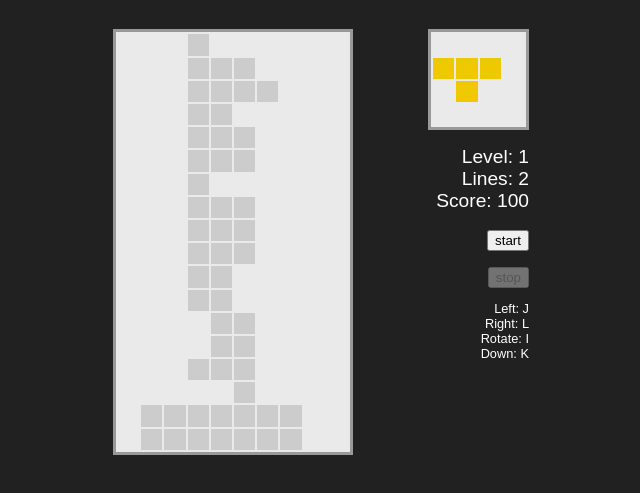
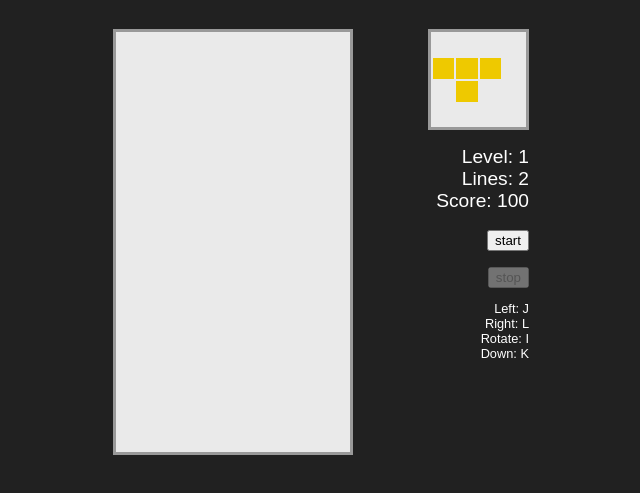
Before and after one commit to GilbertSun/tetris, a plain HTML site: page tetris.html in a window 1280 px wide. Shown: the part 61-554 px from the top of the page, without its empty margins (319-959 px from the left). Drawn offline with Linux system fonts and the light colour scheme.

Commit message:
change the structure of project

```diff
--- a/tetris.htm
+++ b/tetris.html
@@ -3,7 +3,7 @@
 	<head>
 		<meta http-equiv="Content-Type" content="text/html; charset=utf-8">
 		<title>Tetris with jQuery</title>
-		<script type="text/javascript" src="./js/jquery-1.8.1.js"></script>
+		<script type="text/javascript" src="./lib/jquery-1.8.1.js"></script>
 		<script type="text/javascript" src="./js/tetris.js"></script>
 		<link rel="stylesheet" type="text/css" href="./css/tetris.css">
 	</head>
@@ -17,7 +17,7 @@
 							<td id="a1" style="background-color: rgb(234, 234, 234); "></td>
 							<td id="a2" style="background-color: rgb(234, 234, 234); "></td>
 							<td id="a3" style="background-color: rgb(234, 234, 234); "></td>
-							<td id="a4" style="background-color: rgb(204, 204, 204); "></td>
+							<td id="a4" style="background-color: rgb(234, 234, 234); "></td>
 							<td id="a5" style="background-color: rgb(234, 234, 234); "></td>
 							<td id="a6" style="background-color: rgb(234, 234, 234); "></td>
 							<td id="a7" style="background-color: rgb(234, 234, 234); "></td>
@@ -29,9 +29,9 @@
 							<td id="b1" style="background-color: rgb(234, 234, 234); "></td>
 							<td id="b2" style="background-color: rgb(234, 234, 234); "></td>
 							<td id="b3" style="background-color: rgb(234, 234, 234); "></td>
-							<td id="b4" style="background-color: rgb(204, 204, 204); "></td>
-							<td id="b5" style="background-color: rgb(204, 204, 204); "></td>
-							<td id="b6" style="background-color: rgb(204, 204, 204); "></td>
+							<td id="b4" style="background-color: rgb(234, 234, 234); "></td>
+							<td id="b5" style="background-color: rgb(234, 234, 234); "></td>
+							<td id="b6" style="background-color: rgb(234, 234, 234); "></td>
 							<td id="b7" style="background-color: rgb(234, 234, 234); "></td>
 							<td id="b8" style="background-color: rgb(234, 234, 234); "></td>
 							<td id="b9" style="background-color: rgb(234, 234, 234); "></td>
@@ -41,10 +41,10 @@
 							<td id="c1" style="background-color: rgb(234, 234, 234); "></td>
 							<td id="c2" style="background-color: rgb(234, 234, 234); "></td>
 							<td id="c3" style="background-color: rgb(234, 234, 234); "></td>
-							<td id="c4" style="background-color: rgb(204, 204, 204); "></td>
-							<td id="c5" style="background-color: rgb(204, 204, 204); "></td>
-							<td id="c6" style="background-color: rgb(204, 204, 204); "></td>
-							<td id="c7" style="background-color: rgb(204, 204, 204); "></td>
+							<td id="c4" style="background-color: rgb(234, 234, 234); "></td>
+							<td id="c5" style="background-color: rgb(234, 234, 234); "></td>
+							<td id="c6" style="background-color: rgb(234, 234, 234); "></td>
+							<td id="c7" style="background-color: rgb(234, 234, 234); "></td>
 							<td id="c8" style="background-color: rgb(234, 234, 234); "></td>
 							<td id="c9" style="background-color: rgb(234, 234, 234); "></td>
 							<td id="c10" style="background-color: rgb(234, 234, 234); "></td>
@@ -53,8 +53,8 @@
 							<td id="d1" style="background-color: rgb(234, 234, 234); "></td>
 							<td id="d2" style="background-color: rgb(234, 234, 234); "></td>
 							<td id="d3" style="background-color: rgb(234, 234, 234); "></td>
-							<td id="d4" style="background-color: rgb(204, 204, 204); "></td>
-							<td id="d5" style="background-color: rgb(204, 204, 204); "></td>
+							<td id="d4" style="background-color: rgb(234, 234, 234); "></td>
+							<td id="d5" style="background-color: rgb(234, 234, 234); "></td>
 							<td id="d6" style="background-color: rgb(234, 234, 234); "></td>
 							<td id="d7" style="background-color: rgb(234, 234, 234); "></td>
 							<td id="d8" style="background-color: rgb(234, 234, 234); "></td>
@@ -65,9 +65,9 @@
 							<td id="e1" style="background-color: rgb(234, 234, 234); "></td>
 							<td id="e2" style="background-color: rgb(234, 234, 234); "></td>
 							<td id="e3" style="background-color: rgb(234, 234, 234); "></td>
-							<td id="e4" style="background-color: rgb(204, 204, 204); "></td>
-							<td id="e5" style="background-color: rgb(204, 204, 204); "></td>
-							<td id="e6" style="background-color: rgb(204, 204, 204); "></td>
+							<td id="e4" style="background-color: rgb(234, 234, 234); "></td>
+							<td id="e5" style="background-color: rgb(234, 234, 234); "></td>
+							<td id="e6" style="background-color: rgb(234, 234, 234); "></td>
 							<td id="e7" style="background-color: rgb(234, 234, 234); "></td>
 							<td id="e8" style="background-color: rgb(234, 234, 234); "></td>
 							<td id="e9" style="background-color: rgb(234, 234, 234); "></td>
@@ -77,9 +77,9 @@
 							<td id="f1" style="background-color: rgb(234, 234, 234); "></td>
 							<td id="f2" style="background-color: rgb(234, 234, 234); "></td>
 							<td id="f3" style="background-color: rgb(234, 234, 234); "></td>
-							<td id="f4" style="background-color: rgb(204, 204, 204); "></td>
-							<td id="f5" style="background-color: rgb(204, 204, 204); "></td>
-							<td id="f6" style="background-color: rgb(204, 204, 204); "></td>
+							<td id="f4" style="background-color: rgb(234, 234, 234); "></td>
+							<td id="f5" style="background-color: rgb(234, 234, 234); "></td>
+							<td id="f6" style="background-color: rgb(234, 234, 234); "></td>
 							<td id="f7" style="background-color: rgb(234, 234, 234); "></td>
 							<td id="f8" style="background-color: rgb(234, 234, 234); "></td>
 							<td id="f9" style="background-color: rgb(234, 234, 234); "></td>
@@ -89,7 +89,7 @@
 							<td id="g1" style="background-color: rgb(234, 234, 234); "></td>
 							<td id="g2" style="background-color: rgb(234, 234, 234); "></td>
 							<td id="g3" style="background-color: rgb(234, 234, 234); "></td>
-							<td id="g4" style="background-color: rgb(204, 204, 204); "></td>
+							<td id="g4" style="background-color: rgb(234, 234, 234); "></td>
 							<td id="g5" style="background-color: rgb(234, 234, 234); "></td>
 							<td id="g6" style="background-color: rgb(234, 234, 234); "></td>
 							<td id="g7" style="background-color: rgb(234, 234, 234); "></td>
@@ -101,9 +101,9 @@
 							<td id="h1" style="background-color: rgb(234, 234, 234); "></td>
 							<td id="h2" style="background-color: rgb(234, 234, 234); "></td>
 							<td id="h3" style="background-color: rgb(234, 234, 234); "></td>
-							<td id="h4" style="background-color: rgb(204, 204, 204); "></td>
-							<td id="h5" style="background-color: rgb(204, 204, 204); "></td>
-							<td id="h6" style="background-color: rgb(204, 204, 204); "></td>
+							<td id="h4" style="background-color: rgb(234, 234, 234); "></td>
+							<td id="h5" style="background-color: rgb(234, 234, 234); "></td>
+							<td id="h6" style="background-color: rgb(234, 234, 234); "></td>
 							<td id="h7" style="background-color: rgb(234, 234, 234); "></td>
 							<td id="h8" style="background-color: rgb(234, 234, 234); "></td>
 							<td id="h9" style="background-color: rgb(234, 234, 234); "></td>
@@ -113,9 +113,9 @@
 							<td id="i1" style="background-color: rgb(234, 234, 234); "></td>
 							<td id="i2" style="background-color: rgb(234, 234, 234); "></td>
 							<td id="i3" style="background-color: rgb(234, 234, 234); "></td>
-							<td id="i4" style="background-color: rgb(204, 204, 204); "></td>
-							<td id="i5" style="background-color: rgb(204, 204, 204); "></td>
-							<td id="i6" style="background-color: rgb(204, 204, 204); "></td>
+							<td id="i4" style="background-color: rgb(234, 234, 234); "></td>
+							<td id="i5" style="background-color: rgb(234, 234, 234); "></td>
+							<td id="i6" style="background-color: rgb(234, 234, 234); "></td>
 							<td id="i7" style="background-color: rgb(234, 234, 234); "></td>
 							<td id="i8" style="background-color: rgb(234, 234, 234); "></td>
 							<td id="i9" style="background-color: rgb(234, 234, 234); "></td>
@@ -125,9 +125,9 @@
 							<td id="j1" style="background-color: rgb(234, 234, 234); "></td>
 							<td id="j2" style="background-color: rgb(234, 234, 234); "></td>
 							<td id="j3" style="background-color: rgb(234, 234, 234); "></td>
-							<td id="j4" style="background-color: rgb(204, 204, 204); "></td>
-							<td id="j5" style="background-color: rgb(204, 204, 204); "></td>
-							<td id="j6" style="background-color: rgb(204, 204, 204); "></td>
+							<td id="j4" style="background-color: rgb(234, 234, 234); "></td>
+							<td id="j5" style="background-color: rgb(234, 234, 234); "></td>
+							<td id="j6" style="background-color: rgb(234, 234, 234); "></td>
 							<td id="j7" style="background-color: rgb(234, 234, 234); "></td>
 							<td id="j8" style="background-color: rgb(234, 234, 234); "></td>
 							<td id="j9" style="background-color: rgb(234, 234, 234); "></td>
@@ -137,8 +137,8 @@
 							<td id="k1" style="background-color: rgb(234, 234, 234); "></td>
 							<td id="k2" style="background-color: rgb(234, 234, 234); "></td>
 							<td id="k3" style="background-color: rgb(234, 234, 234); "></td>
-							<td id="k4" style="background-color: rgb(204, 204, 204); "></td>
-							<td id="k5" style="background-color: rgb(204, 204, 204); "></td>
+							<td id="k4" style="background-color: rgb(234, 234, 234); "></td>
+							<td id="k5" style="background-color: rgb(234, 234, 234); "></td>
 							<td id="k6" style="background-color: rgb(234, 234, 234); "></td>
 							<td id="k7" style="background-color: rgb(234, 234, 234); "></td>
 							<td id="k8" style="background-color: rgb(234, 234, 234); "></td>
@@ -149,8 +149,8 @@
 							<td id="l1" style="background-color: rgb(234, 234, 234); "></td>
 							<td id="l2" style="background-color: rgb(234, 234, 234); "></td>
 							<td id="l3" style="background-color: rgb(234, 234, 234); "></td>
-							<td id="l4" style="background-color: rgb(204, 204, 204); "></td>
-							<td id="l5" style="background-color: rgb(204, 204, 204); "></td>
+							<td id="l4" style="background-color: rgb(234, 234, 234); "></td>
+							<td id="l5" style="background-color: rgb(234, 234, 234); "></td>
 							<td id="l6" style="background-color: rgb(234, 234, 234); "></td>
 							<td id="l7" style="background-color: rgb(234, 234, 234); "></td>
 							<td id="l8" style="background-color: rgb(234, 234, 234); "></td>
@@ -162,8 +162,8 @@
 							<td id="m2" style="background-color: rgb(234, 234, 234); "></td>
 							<td id="m3" style="background-color: rgb(234, 234, 234); "></td>
 							<td id="m4" style="background-color: rgb(234, 234, 234); "></td>
-							<td id="m5" style="background-color: rgb(204, 204, 204); "></td>
-							<td id="m6" style="background-color: rgb(204, 204, 204); "></td>
+							<td id="m5" style="background-color: rgb(234, 234, 234); "></td>
+							<td id="m6" style="background-color: rgb(234, 234, 234); "></td>
 							<td id="m7" style="background-color: rgb(234, 234, 234); "></td>
 							<td id="m8" style="background-color: rgb(234, 234, 234); "></td>
 							<td id="m9" style="background-color: rgb(234, 234, 234); "></td>
@@ -174,8 +174,8 @@
 							<td id="n2" style="background-color: rgb(234, 234, 234); "></td>
 							<td id="n3" style="background-color: rgb(234, 234, 234); "></td>
 							<td id="n4" style="background-color: rgb(234, 234, 234); "></td>
-							<td id="n5" style="background-color: rgb(204, 204, 204); "></td>
-							<td id="n6" style="background-color: rgb(204, 204, 204); "></td>
+							<td id="n5" style="background-color: rgb(234, 234, 234); "></td>
+							<td id="n6" style="background-color: rgb(234, 234, 234); "></td>
 							<td id="n7" style="background-color: rgb(234, 234, 234); "></td>
 							<td id="n8" style="background-color: rgb(234, 234, 234); "></td>
 							<td id="n9" style="background-color: rgb(234, 234, 234); "></td>
@@ -185,9 +185,9 @@
 							<td id="o1" style="background-color: rgb(234, 234, 234); "></td>
 							<td id="o2" style="background-color: rgb(234, 234, 234); "></td>
 							<td id="o3" style="background-color: rgb(234, 234, 234); "></td>
-							<td id="o4" style="background-color: rgb(204, 204, 204); "></td>
-							<td id="o5" style="background-color: rgb(204, 204, 204); "></td>
-							<td id="o6" style="background-color: rgb(204, 204, 204); "></td>
+							<td id="o4" style="background-color: rgb(234, 234, 234); "></td>
+							<td id="o5" style="background-color: rgb(234, 234, 234); "></td>
+							<td id="o6" style="background-color: rgb(234, 234, 234); "></td>
 							<td id="o7" style="background-color: rgb(234, 234, 234); "></td>
 							<td id="o8" style="background-color: rgb(234, 234, 234); "></td>
 							<td id="o9" style="background-color: rgb(234, 234, 234); "></td>
@@ -199,7 +199,7 @@
 							<td id="p3" style="background-color: rgb(234, 234, 234); "></td>
 							<td id="p4" style="background-color: rgb(234, 234, 234); "></td>
 							<td id="p5" style="background-color: rgb(234, 234, 234); "></td>
-							<td id="p6" style="background-color: rgb(204, 204, 204); "></td>
+							<td id="p6" style="background-color: rgb(234, 234, 234); "></td>
 							<td id="p7" style="background-color: rgb(234, 234, 234); "></td>
 							<td id="p8" style="background-color: rgb(234, 234, 234); "></td>
 							<td id="p9" style="background-color: rgb(234, 234, 234); "></td>
@@ -207,25 +207,25 @@
 						</tr>
 						<tr>
 							<td id="q1" style="background-color: rgb(234, 234, 234); "></td>
-							<td id="q2" style="background-color: rgb(204, 204, 204); "></td>
-							<td id="q3" style="background-color: rgb(204, 204, 204); "></td>
-							<td id="q4" style="background-color: rgb(204, 204, 204); "></td>
-							<td id="q5" style="background-color: rgb(204, 204, 204); "></td>
-							<td id="q6" style="background-color: rgb(204, 204, 204); "></td>
-							<td id="q7" style="background-color: rgb(204, 204, 204); "></td>
-							<td id="q8" style="background-color: rgb(204, 204, 204); "></td>
+							<td id="q2" style="background-color: rgb(234, 234, 234); "></td>
+							<td id="q3" style="background-color: rgb(234, 234, 234); "></td>
+							<td id="q4" style="background-color: rgb(234, 234, 234); "></td>
+							<td id="q5" style="background-color: rgb(234, 234, 234); "></td>
+							<td id="q6" style="background-color: rgb(234, 234, 234); "></td>
+							<td id="q7" style="background-color: rgb(234, 234, 234); "></td>
+							<td id="q8" style="background-color: rgb(234, 234, 234); "></td>
 							<td id="q9" style="background-color: rgb(234, 234, 234); "></td>
 							<td id="q10" style="background-color: rgb(234, 234, 234); "></td>
 						</tr>
 						<tr>
 							<td id="r1" style="background-color: rgb(234, 234, 234); "></td>
-							<td id="r2" style="background-color: rgb(204, 204, 204); "></td>
-							<td id="r3" style="background-color: rgb(204, 204, 204); "></td>
-							<td id="r4" style="background-color: rgb(204, 204, 204); "></td>
-							<td id="r5" style="background-color: rgb(204, 204, 204); "></td>
-							<td id="r6" style="background-color: rgb(204, 204, 204); "></td>
-							<td id="r7" style="background-color: rgb(204, 204, 204); "></td>
-							<td id="r8" style="background-color: rgb(204, 204, 204); "></td>
+							<td id="r2" style="background-color: rgb(234, 234, 234); "></td>
+							<td id="r3" style="background-color: rgb(234, 234, 234); "></td>
+							<td id="r4" style="background-color: rgb(234, 234, 234); "></td>
+							<td id="r5" style="background-color: rgb(234, 234, 234); "></td>
+							<td id="r6" style="background-color: rgb(234, 234, 234); "></td>
+							<td id="r7" style="background-color: rgb(234, 234, 234); "></td>
+							<td id="r8" style="background-color: rgb(234, 234, 234); "></td>
 							<td id="r9" style="background-color: rgb(234, 234, 234); "></td>
 							<td id="r10" style="background-color: rgb(234, 234, 234); "></td>
 						</tr>
@@ -279,5 +279,13 @@
 			</div>
 		</div>
 		<div id="overlay"></div>
+		<script>
+			$(function(){
+				tetris.init();
+				$('#grid table, #next table').css('backgroundColor', tetris.colors[0]);
+				$('#start').click(tetris.start);
+				// $('#stop').click(tetris.gameOver);
+			});
+		</script>
 	</body>
 </html>
```
Also changed, not shown: css/tetris.new.css (added, +12 -0 lines), js/tetris.js (+2 -9 lines), js/tetris.new.js (added, +50 -0 lines), test/demo.html (added, +50 -0 lines), lib/jquery-1.8.1.js (renamed from js/jquery-1.8.1.js).
